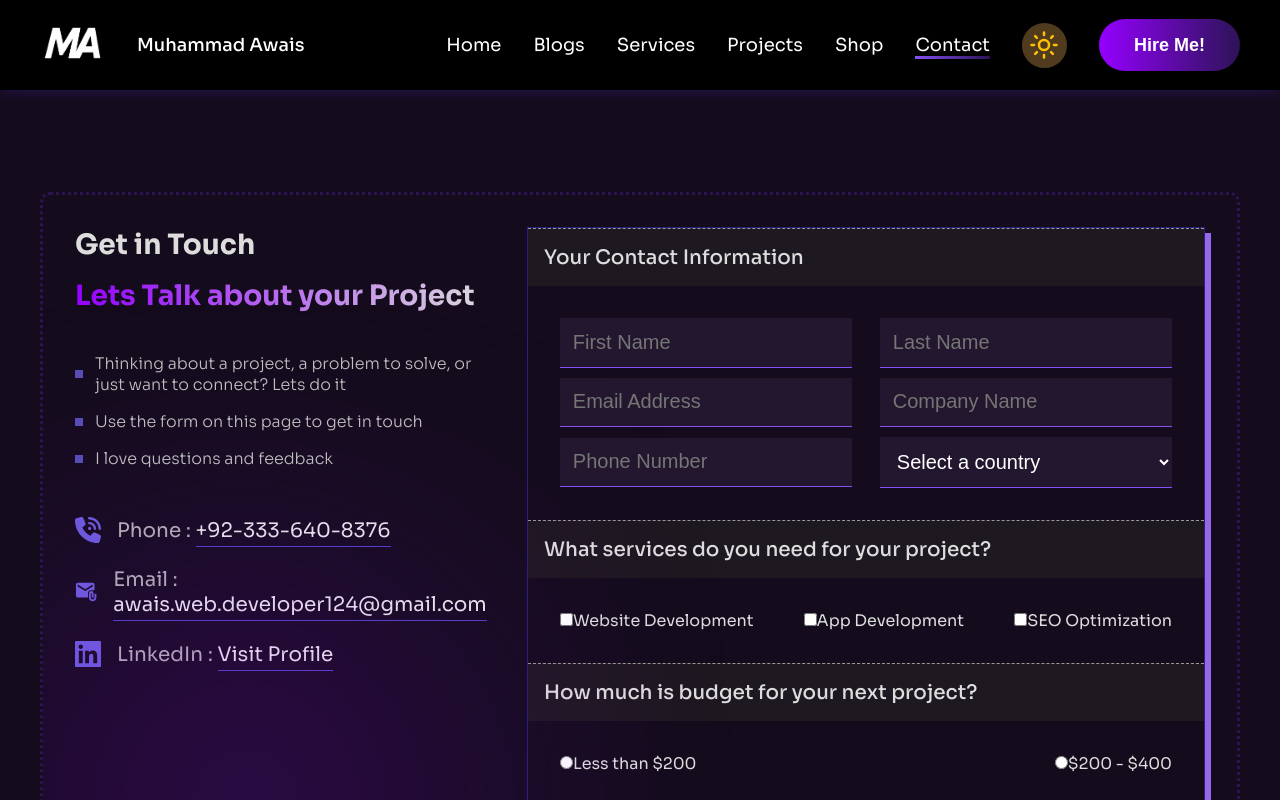
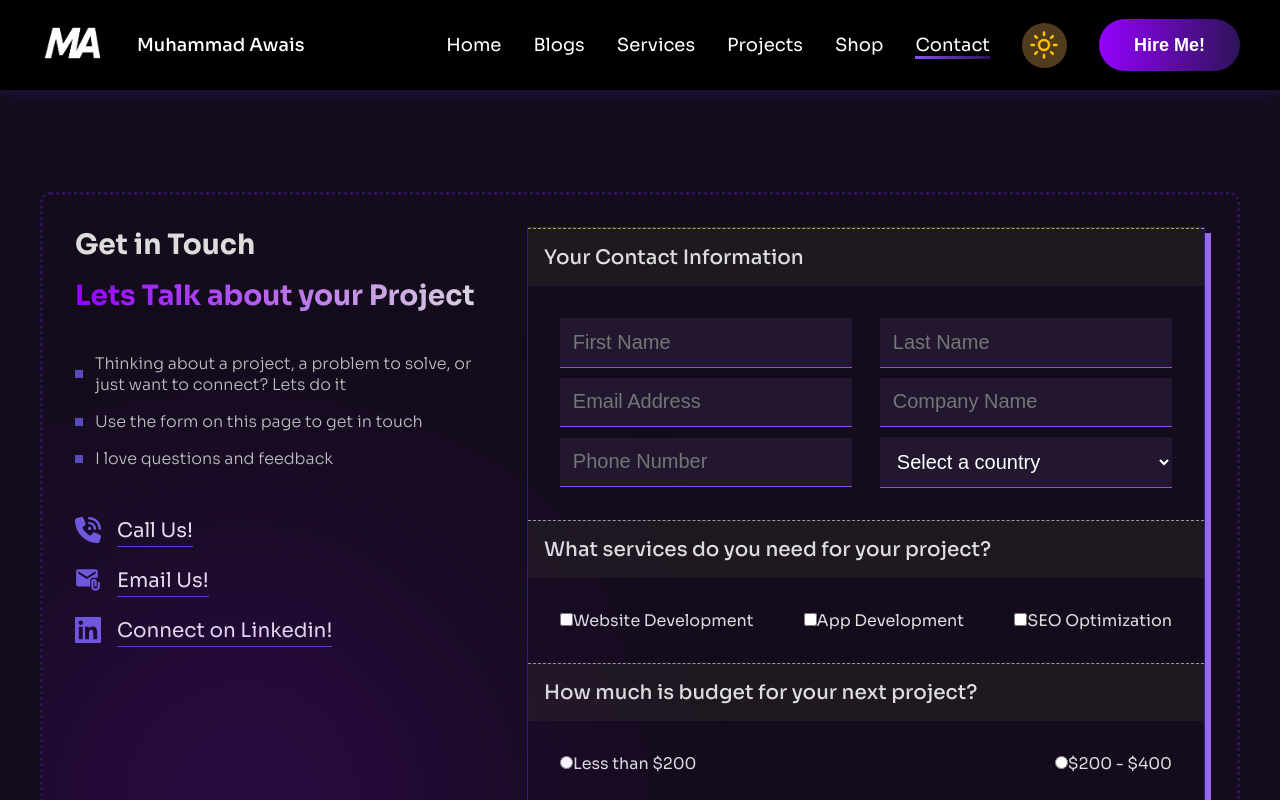
Before and after one commit to awaisdeveloper226/Portfolio-Frontend, a Next.js app: page /contact in a window 1280 px wide. Shown: the top 800 px of the page. Built offline with nearby package versions, Linux system fonts and the light colour scheme; a web font is replaced by a local one.

Commit message:
Update contact.js

```diff
--- a/pages/contact.js
+++ b/pages/contact.js
@@ -99,9 +99,9 @@ export default function contact() {
                   <li>
                     <FaPhoneVolume />{" "}
                     <span>
-                      Phone :{" "}
+
                       <a href="tel:+923336408376" target="_blank">
-                        +92-333-640-8376
+                        Call Us!
                       </a>
                     </span>
                   </li>
@@ -109,12 +109,12 @@ export default function contact() {
                   <li>
                     <MdAttachEmail />{" "}
                     <span>
-                      Email :{" "}
+
                       <a
                         href="mailto:awais.web.developer124@gmail.com"
                         target="_blank"
                       >
-                        awais.web.developer124@gmail.com
+                        Email Us!
                       </a>
                     </span>
                   </li>
@@ -122,13 +122,13 @@ export default function contact() {
                   <li>
                     <GrLinkedin />{" "}
                     <span>
-                      LinkedIn :{" "}
+
                       <a
                         href="https://www.linkedin.com/in/muhammad-awais-773493230"
                         target="_blank"
                         rel="noopener noreferrer"
                       >
-                        Visit Profile
+                        Connect on Linkedin!
                       </a>
                     </span>
                   </li>
```
